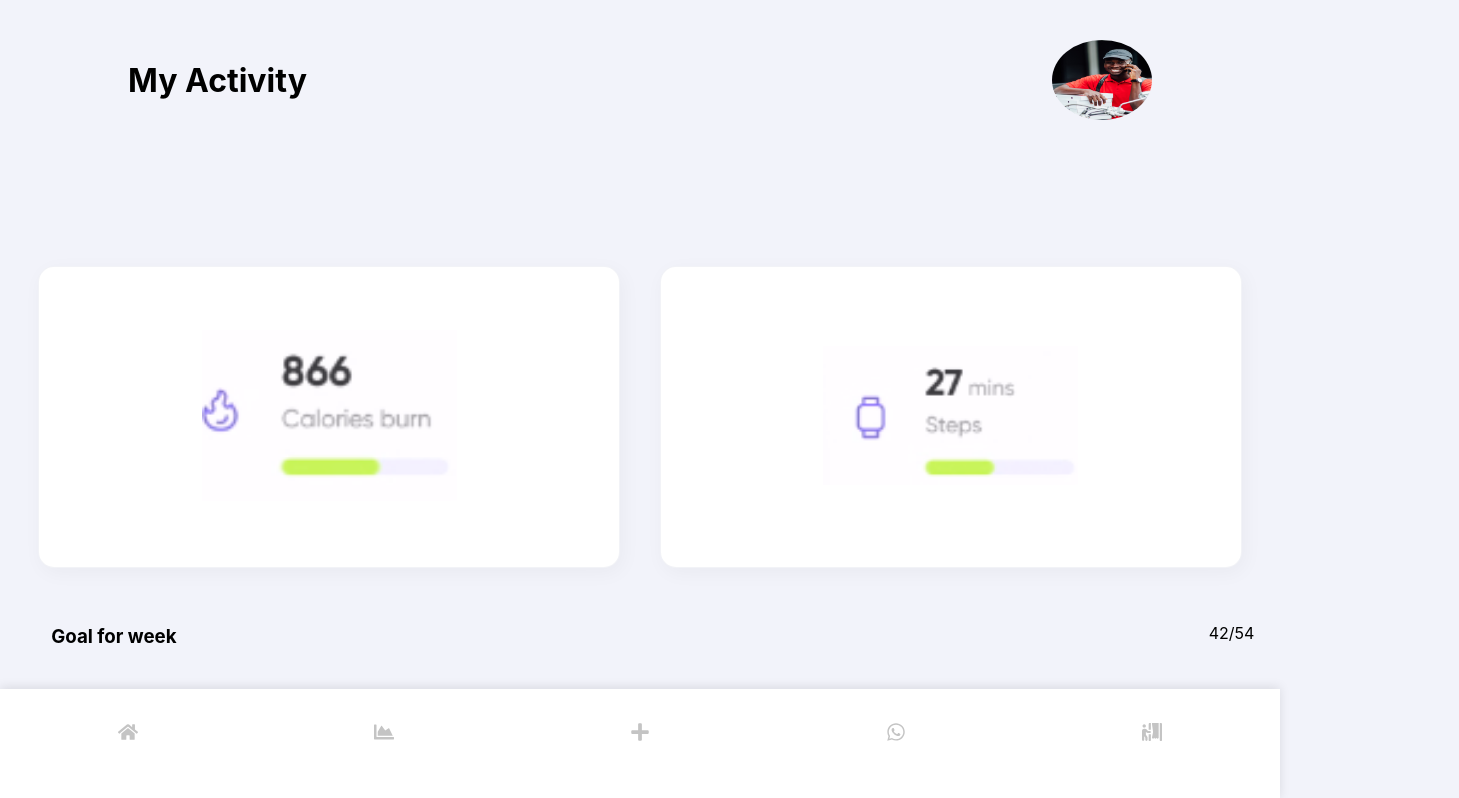
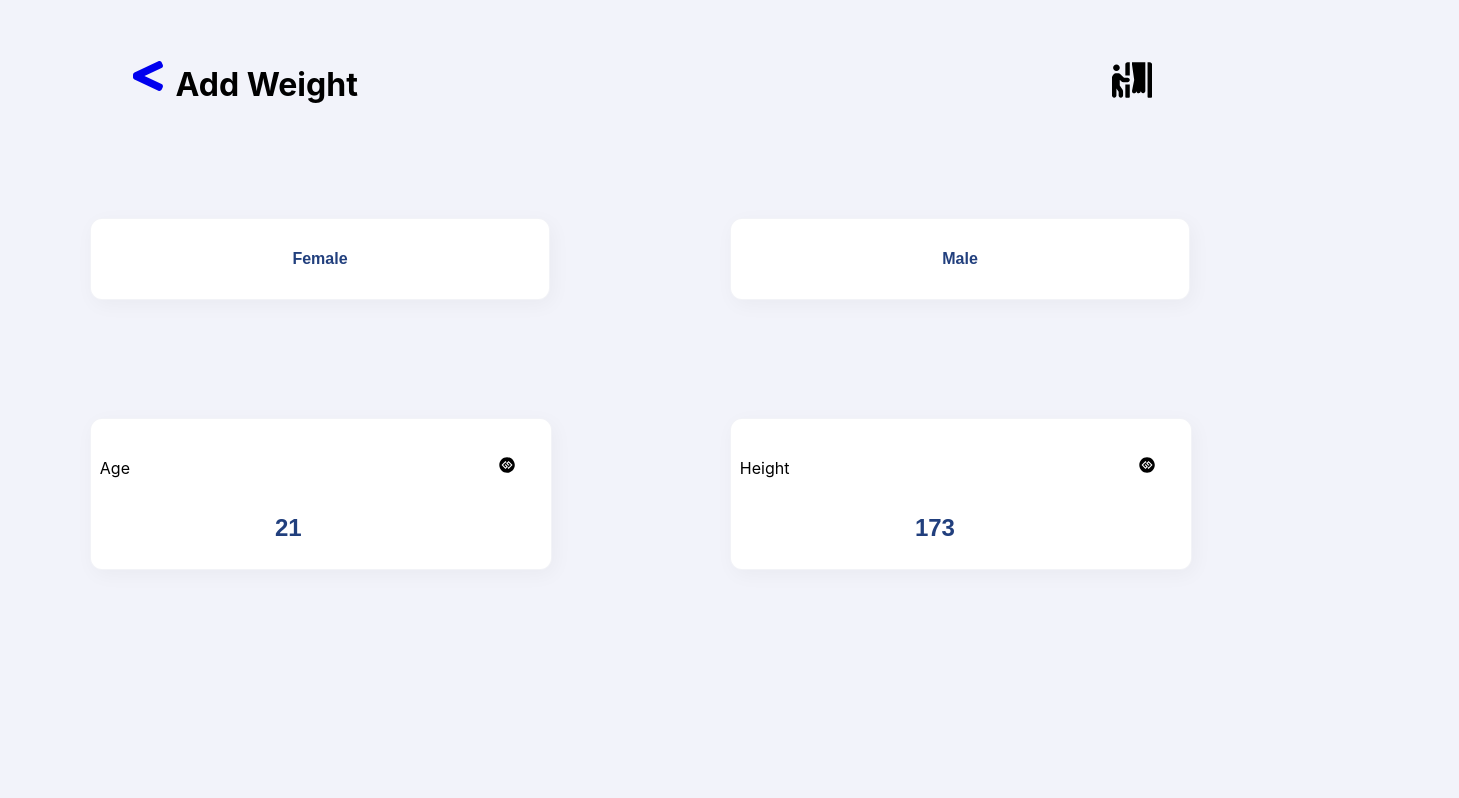
Before and after one commit to jamesobed/Weight-Loss-App, a React (Create React App) app: page /add in a window 1280 px wide. Shown: the top 798 px of the page, 1459 px wide, since content can reach past the window. Built offline with nearby package versions, Linux system fonts and the light colour scheme.

Commit message:
fixed add button route

```diff
--- a/package.json
+++ b/package.json
@@ -3,6 +3,8 @@
   "version": "0.1.0",
   "private": true,
   "dependencies": {
+    "@fortawesome/fontawesome-svg-core": "^6.2.1",
+    "@fortawesome/free-solid-svg-icons": "^6.2.1",
     "@fortawesome/react-fontawesome": "^0.2.0",
     "@testing-library/jest-dom": "^5.16.5",
     "@testing-library/react": "^13.4.0",
--- a/src/App.js
+++ b/src/App.js
@@ -1,10 +1,12 @@
 import { LandingPage } from "./pages/LandingPage";
 import "./App.css";
 import { Routes, Route } from "react-router-dom";
+import ManagedWorkoutCard from "./components/ManagedWorkoutCard";
 
 function App() {
   return (
     <Routes>
+      <Route path="/add" element={<ManagedWorkoutCard />} />
       <Route path="/*" element={<LandingPage />} />
     </Routes>
   );
--- a/src/components/Landing/Footer.jsx
+++ b/src/components/Landing/Footer.jsx
@@ -7,6 +7,7 @@ import {
   FaPlus,
   FaPersonBooth,
 } from "react-icons/fa";
+
 export const Footer = ({ setActive }) => {
   const [activeTab, setActiveTab] = useState("");
   const footerIcons = ["home", "chart", "plus", "whatsapp", "personBooth"];
@@ -168,6 +169,7 @@ export const Footer = ({ setActive }) => {
             handSetActive();
           }}
         >
+          {" "}
           <FaPersonBooth
             style={{
               color: activeTab === "profile" ? "#213f7d" : "#c4c4c4",
--- /dev/null
+++ b/src/components/ManagedWorkoutCard.jsx
@@ -0,0 +1,192 @@
+import React, { useState } from "react";
+import Chart from "react-apexcharts";
+import {
+  FaBicycle,
+  FaPersonBooth,
+  FaGgCircle,
+  FaLessThan,
+} from "react-icons/fa";
+import { Nav } from "../styles/NavbarStyles";
+import { Link } from "react-router-dom";
+
+import {
+  SingleCardStyle,
+  WorkOutCardi,
+  ProductSectionCard,
+  SingleCardStyleSmall,
+} from "../styles/LandingStyles";
+
+export const UsersDashboardCard = () => {
+  return (
+    <WorkOutCardi id="usersDashboard">
+      <div id="usercard" className="py-3 px-3">
+        <div style={{ width: "50%" }}></div>
+      </div>
+    </WorkOutCardi>
+  );
+};
+export const WeightCardLine = () => {
+  // eslint-disable-next-line
+
+  return (
+    <ProductSectionCard
+      id="product"
+      data-aos="fade-up"
+      data-aos-anchor-placement="top-center"
+    >
+      <div className="cardContaine" style={{ width: "100%", display: "flex" }}>
+        <div style={{ width: "20%" }} className="rightText">
+          <div>
+            <div>Weight</div>
+
+            <h1>
+              52,3 <sub id="submal">kg</sub>{" "}
+            </h1>
+          </div>
+        </div>
+
+        <div style={{ width: "70%", marginLeft: "-4%" }}></div>
+      </div>
+    </ProductSectionCard>
+  );
+};
+export const BMICardBar = () => {
+  // eslint-disable-next-line
+
+  return (
+    <ProductSectionCard
+      id="product"
+      data-aos="fade-up"
+      data-aos-anchor-placement="top-center"
+    >
+      <div className="cardContaine" style={{ width: "100%", display: "flex" }}>
+        <div style={{ width: "20%" }} className="rightText">
+          <div>
+            <div>Weight</div>
+
+            <h1>
+              52,3 <sub id="submal">kg</sub>{" "}
+            </h1>
+          </div>
+        </div>
+
+        <div style={{ width: "70%", marginLeft: "-4%" }}></div>
+      </div>
+    </ProductSectionCard>
+  );
+};
+export const SleepCardBar = () => {
+  // eslint-disable-next-line
+  return (
+    <ProductSectionCard
+      id="product"
+      data-aos="fade-up"
+      data-aos-anchor-placement="top-center"
+    >
+      <div className="cardContaine" style={{ width: "100%", display: "flex" }}>
+        <div style={{ width: "20%" }} className="rightText">
+          <div>
+            <div>Weight</div>
+
+            <h1>
+              52,3 <sub id="submal">kg</sub>{" "}
+            </h1>
+          </div>
+        </div>
+
+        <div style={{ width: "70%", marginLeft: "-4%" }}></div>
+      </div>
+    </ProductSectionCard>
+  );
+};
+
+export const SingleCard = ({ input }) => {
+  return (
+    <SingleCardStyleSmall id="usersDashboard" style={{ width: "100%" }}>
+      <div
+        id="usercard"
+        className="py-3 px-3"
+        style={{ backgroundColor: `#${input[1]}` }}
+      >
+        <p style={{ color: `#${input[2]}` }}>{input[0]}</p>
+      </div>
+    </SingleCardStyleSmall>
+  );
+};
+export const SingleCardSet = ({ input }) => {
+  return (
+    <SingleCardStyle
+      id="usersDashboard"
+      style={{ width: "50%", height: `${input[1]}px` }}
+    >
+      <div
+        id="usercard"
+        className="py-3 px-3"
+        style={{ display: "block", width: "100%" }}
+      >
+        <div
+          className="gearCl"
+          style={{
+            display: "flex",
+            justifyContent: "space-between",
+            width: "90%",
+            marginTop: "5%",
+            marginLeft: "2%",
+          }}
+        >
+          <p>{input[2]}</p>
+          <FaGgCircle className="social-icon" style={{ width: "16px" }} />
+        </div>
+        <h2 style={{ width: "100%" }}>{input[0]}</h2>
+      </div>
+    </SingleCardStyle>
+  );
+};
+function ManagedWorkoutCard() {
+  return (
+    <div>
+      <>
+        <Nav>
+          <div style={{ display: "flex" }}>
+            <h1>
+              {" "}
+              <Link to="/dashboard">
+                <FaLessThan
+                  style={{
+                    fontSize: "40px",
+                    top: "-30px",
+                  }}
+                  className="social-icon"
+                />
+              </Link>
+              {"  "}
+              Add Weight
+            </h1>
+          </div>
+          <FaPersonBooth
+            style={{
+              fontSize: "40px",
+              top: "-30px",
+            }}
+            className="social-icon"
+          />
+        </Nav>
+        <div className="flexTop" style={{ display: "flex", width: "100%" }}>
+          <SingleCard input={["Female", "fff"]} />
+          <SingleCard input={["Male", "fff"]} />
+        </div>
+
+        <div
+          className="flexBottom"
+          style={{ display: "flex", width: "100%", marginTop: "-3.8rem" }}
+        >
+          <SingleCardSet input={[21, 300, "Age"]} />
+          <SingleCardSet input={[173, 300, "Height"]} />
+        </div>
+        <SingleCard input={["Save", "7769cf", "fff"]} />
+      </>
+    </div>
+  );
+}
+
+export default ManagedWorkoutCard;
--- a/src/components/WorkoutCard.jsx
+++ b/src/components/WorkoutCard.jsx
@@ -31,6 +31,7 @@ const Usercards = [
     amount: "27",
   },
 ];
+// eslint-disable-next-line
 const History = [
   {
     id: 1,
@@ -79,7 +80,7 @@ const UsersDashboardCard = () => {
     </WorkOutCardi>
   );
 };
-export const HistoryCardGraph = () => {
+export const WeightCardLine = () => {
   // eslint-disable-next-line
   const [BMI] = useState({
     options: {
@@ -160,131 +161,111 @@ export const HistoryCardGraph = () => {
     </ProductSectionCard>
   );
 };
-export const HistoryCard = () => {
+export const BMICardBar = () => {
   // eslint-disable-next-line
-  const [BMI, setBMI] = useState({
+
+  return (
+    <ProductSectionCard
+      id="product"
+      data-aos="fade-up"
+      data-aos-anchor-placement="top-center"
+    >
+      <div className="cardContaine" style={{ width: "100%", display: "flex" }}>
+        <div style={{ width: "30%" }} className="rightText">
+          <div>
+            <div>Sleep</div>
+
+            <h1>
+              62 <sub id="submal">h</sub>{" "}
+              20 <sub id="submal">m</sub>{" "}
+            </h1>
+          </div>
+        </div>
+
+        <div style={{ width: "60%", marginLeft: "-4%" }}></div>
+      </div>
+    </ProductSectionCard>
+  );
+};
+export const SleepCardBar = () => {
+  // eslint-disable-next-line
+  const [BMI] = useState({
     options: {
+      grid: {
+        show: false,
+        borderColor: "#90A4AE",
+        strokeDashArray: 0,
+        position: "back",
+        xaxis: {
+          lines: {
+            show: false,
+          },
+        },
+        yaxis: {
+          lines: {
+            show: false,
+          },
+        },
+        row: {
+          colors: undefined,
+          opacity: 0.5,
+        },
+        column: {
+          colors: undefined,
+          opacity: 0.5,
+        },
+        padding: {
+          top: 0,
+          right: 0,
+          bottom: 0,
+          left: 30,
+        },
+      },
+      colors: ["#6d3e9c", "#847196"],
       chart: {
         id: "basic-bar",
       },
       xaxis: {
-        categories: [1991, 1992, 1993, 1994, 1995, 1996, 1997, 1998, 1999],
+        categories: ["t", "w", "t", "f", "s", "s", "m"],
       },
     },
     series: [
       {
         name: "series-1",
-        data: [30, 40, 45, 50, 49, 60, 70, 91],
+        data: [600, 1000, 400, 600, 900, 500, 200],
       },
     ],
   });
   return (
-    <WorkOutCardStyles
-      id="usersDashboard"
-      className="pt-5 pb-3 px-2 d-grid d-sm-flex justify-content-between"
+    <ProductSectionCard
+      id="product"
+      data-aos="fade-up"
+      data-aos-anchor-placement="top-center"
     >
-      {History &&
-        History.map((usercard) => {
-          return (
-            <div id="usercard" className="py-3 px-3" key={usercard.id}>
-              <div style={{ width: "50%" }}>
-                <img
-                  src={usercard.icon}
-                  alt=""
-                  style={{
-                    width: "100%",
-                    objectFit: "contain",
-                    margin: "0.03%",
-                  }}
-                />
-              </div>
-            </div>
-          );
-        })}
-    </WorkOutCardStyles>
+      <div className="cardContaine" style={{ width: "100%", display: "flex" }}>
+        <div style={{ width: "20%" }} className="rightText">
+          <div>
+            <div>Weight</div>
+
+            <h1>
+              52,3 <sub id="submal">kg</sub>{" "}
+            </h1>
+          </div>
+        </div>
+
+        <div style={{ width: "70%", marginLeft: "-4%" }}>
+          <Chart
+            options={BMI.options}
+            series={BMI.series}
+            type="bar"
+            width="100%"
+          />
+        </div>
+      </div>
+    </ProductSectionCard>
   );
 };
-export const WeightCard = () => {
-  return (
-    <WorkOutCardStyles
-      id="usersDashboard"
-      className="pt-5 pb-3 px-2 d-grid d-sm-flex justify-content-between"
-    >
-      {Usercards &&
-        Usercards.map((usercard) => {
-          return (
-            <div id="usercard" className="py-3 px-3" key={usercard.id}>
-              <div style={{ width: "50%" }}>
-                <img
-                  src={usercard.icon}
-                  alt=""
-                  style={{
-                    width: "100%",
-                    objectFit: "contain",
-                    margin: "0.03%",
-                  }}
-                />
-              </div>
-            </div>
-          );
-        })}
-    </WorkOutCardStyles>
-  );
-};
-export const SleepCard = () => {
-  return (
-    <WorkOutCardStyles
-      id="usersDashboard"
-      className="pt-5 pb-3 px-2 d-grid d-sm-flex justify-content-between"
-    >
-      {Usercards &&
-        Usercards.map((usercard) => {
-          return (
-            <div id="usercard" className="py-3 px-3" key={usercard.id}>
-              <div style={{ width: "50%" }}>
-                <img
-                  src={usercard.icon}
-                  alt=""
-                  style={{
-                    width: "100%",
-                    objectFit: "contain",
-                    margin: "0.03%",
-                  }}
-                />
-              </div>
-            </div>
-          );
-        })}
-    </WorkOutCardStyles>
-  );
-};
-export const BMICard = () => {
-  return (
-    <WorkOutCardStyles
-      id="usersDashboard"
-      className="pt-5 pb-3 px-2 d-grid d-sm-flex justify-content-between"
-    >
-      {Usercards &&
-        Usercards.map((usercard) => {
-          return (
-            <div id="usercard" className="py-3 px-3" key={usercard.id}>
-              <div style={{ width: "50%" }}>
-                <img
-                  src={usercard.icon}
-                  alt=""
-                  style={{
-                    width: "100%",
-                    objectFit: "contain",
-                    margin: "0.03%",
-                  }}
-                />
-              </div>
-            </div>
-          );
-        })}
-    </WorkOutCardStyles>
-  );
-};
+
 export const SingleCard = () => {
   return (
     <SingleCardStyle
--- a/src/styles/LandingStyles.js
+++ b/src/styles/LandingStyles.js
@@ -152,7 +152,7 @@ export const ProductSectionCard = styled.div`
     background-color: #fff;
     height: 100%;
     margin-right: -3%;
-    padding-left: 4%;
+    padding-left: 3%;
     padding-right: 1%;
     vertical-align: middle;
     justify-content: stretch;
@@ -235,7 +235,7 @@ export const FooterStyle = styled.div`
     margin: auto;
     padding: 2%;
     margin: 0% 0;
-    justify-content: space-between;
+    justify-content: space-around;
   }
 
   & .foot-nav .footerMenu .social-icon {
@@ -404,6 +404,15 @@ export const SingleCardStyle = styled.div`
       font-weight: 600;
       font-family: "Work Sans", sans-serif;
     }
+    h2 {
+      color: #213f7d;
+      display: flex;
+      width: 100%;
+      margin-left: 40%;
+      margin-right: 50%;
+      font-weight: 600;
+      font-family: "Work Sans", sans-serif;
+    }
   }
   @media (max-width: 468px) {
     padding-left: 5%;
@@ -447,3 +456,60 @@ export const SingleCardStyle = styled.div`
     height: 46px;
   }
 `;
+export const SingleCardStyleSmall = styled.div`
+  padding: 7%;
+
+  #userDashboard {
+    width: 100%;
+  }
+  #usercard {
+    display: flex;
+    flex-direction: row;
+    height: 80px;
+    min-width: 22%;
+    word-wrap: break-word;
+    /* background-color: #fff; */
+    background-clip: border-box;
+    box-shadow: 3px 5px 20px rgba(0, 0, 0, 0.04);
+    border-radius: 12px;
+    border: 1px solid rgba(33, 63, 125, 0.06);
+    justify-content: center;
+    align-items: center;
+    width: "100%";
+    p {
+      color: #213f7d;
+      display: flex;
+      width: 100%;
+      margin-left: 50%;
+      margin-right: 50%;
+      font-weight: 600;
+      font-family: "Work Sans", sans-serif;
+    }
+  }
+  @media (max-width: 468px) {
+    padding-left: 5%;
+    padding-right: 5%;
+
+    #usersDashboard {
+      width: 100%;
+      background-color: #fff;
+      display: grid;
+      grid-template-columns: 47% 47%;
+      #usercard {
+        margin-bottom: 1rem;
+      }
+    }
+
+    p {
+      font-weight: 400;
+      width: 40%;
+      margin-left: 3%;
+      margin-right: 50%;
+    }
+  }
+
+  & #usercard .social-icon {
+    width: 306px;
+    height: 46px;
+  }
+`;
```
Also changed, not shown: src/pages/LandingPage.jsx (+6 -18 lines), 1 other file (tests, documents, lock files or other folders).
